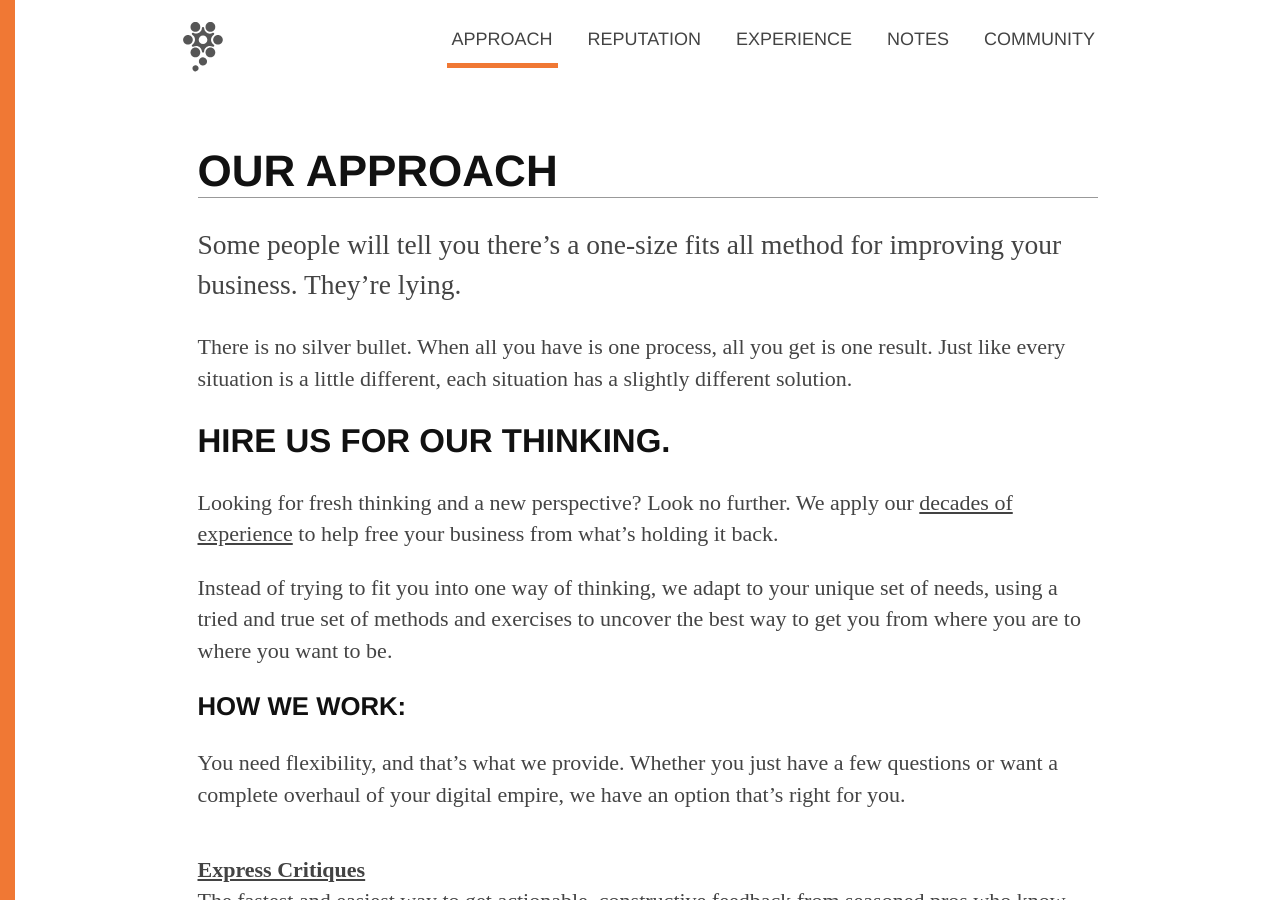
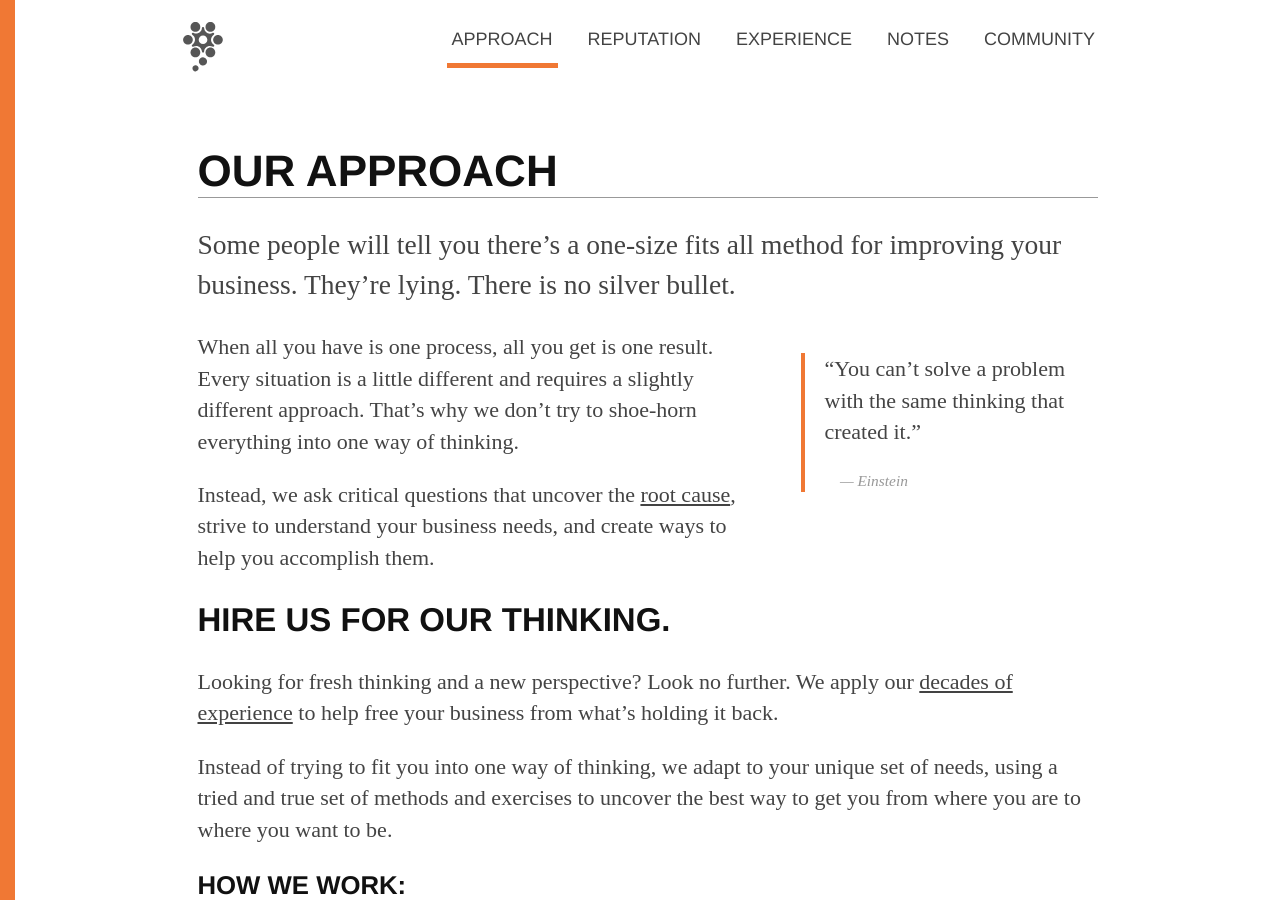
Before and after one commit to ninelabs/ninelabs.com, a Jekyll site: the page built from approach/index.html, in a window 1280 px wide and 900 px high. Built offline with Jekyll 4.4.1, drawn with Linux system fonts in a browser that asks for light colours; nearby versions of some CDN libraries; Markdown is read by kramdown in place of the engine named in the settings.

Commit message:
Updates to Approach page

```diff
--- a/approach/index.html
+++ b/approach/index.html
@@ -10,13 +10,14 @@ pid: approach
       <h1>Our Approach</h1>
     </hgroup>
   </header>
-  <p class="lead">Some people will tell you there&rsquo;s a one-size fits all method for improving your business. They&rsquo;re lying.</p>
-  <!-- <blockquote class="indent">
+  <p class="lead">Some people will tell you there&rsquo;s a one-size fits all method for improving your business. They&rsquo;re lying. There is no silver bullet.</p>
+  <blockquote class="indent">
     <p>&ldquo;You can&rsquo;t solve a problem with the same thinking that created it.&rdquo;</p>
     <cite>Einstein</cite>
-  </blockquote> -->
+  </blockquote>
 
-  <p>There is no silver bullet. When all you have is one process, all you get is one result. Just like every situation is a little different, each situation has a slightly different solution.</p>
+  <p> When all you have is one process, all you get is one result. Every situation is a little different and requires a slightly different approach. That&rsquo;s why we don&rsquo;t try to shoe-horn everything into one way of thinking.</p>
+  <p>Instead, we ask critical questions that uncover the <a href="http://en.wikipedia.org/wiki/Root_cause">root cause</a>, strive to understand your business needs, and create ways to help you accomplish them.</p>
 
   <h2>Hire us for our thinking.</h2>
   <p>Looking for fresh thinking and a new perspective? Look no further. We apply our <a href="/experience/">decades of experience</a> to help free your business from what&rsquo;s holding it back.</p>
```
